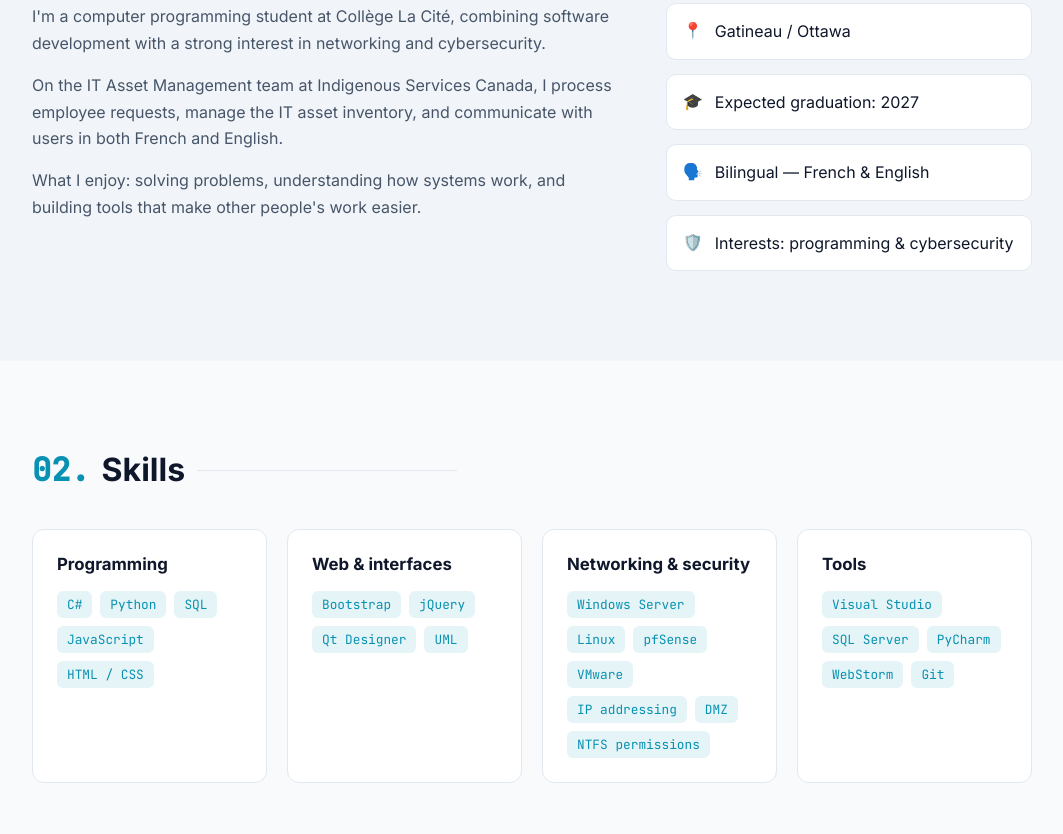
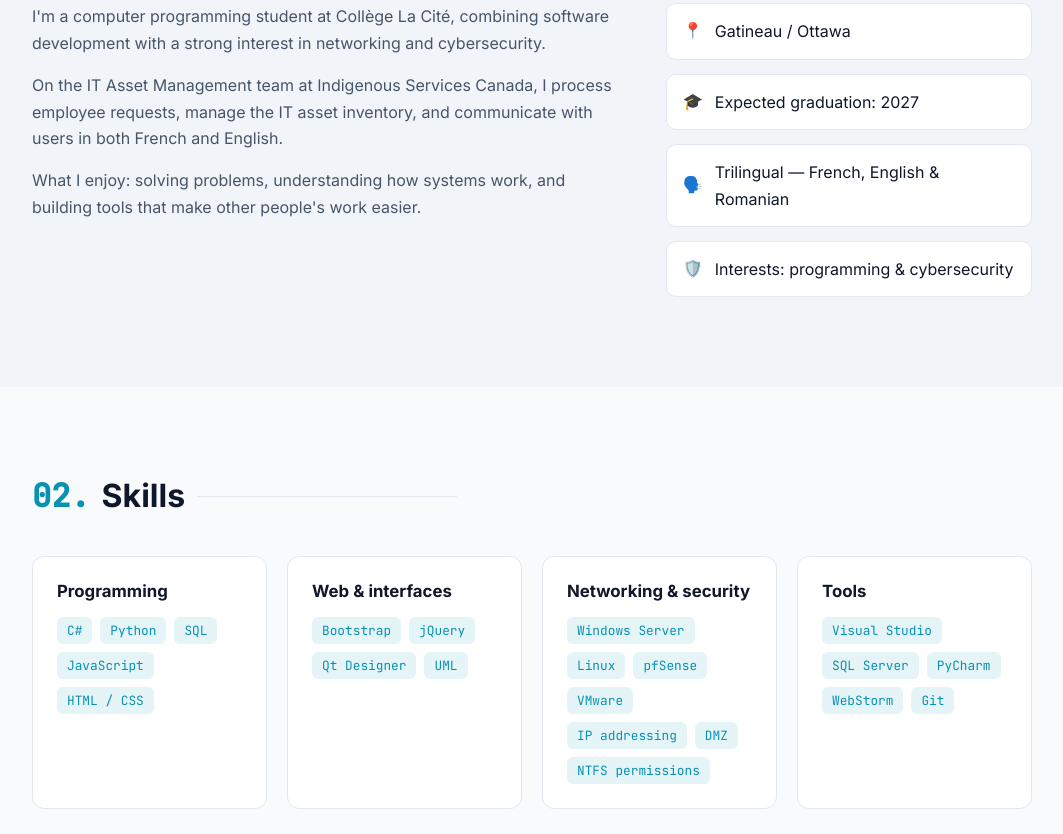
Before and after one commit to vladciolache/vladciolache.github.io, a plain HTML site: page index.html in a window 1280 px wide. Shown: the part 966-1800 px from the top of the page, without its empty margins (108-1171 px from the left). Drawn offline with Linux system fonts and the light colour scheme.

Commit message:
Ajoute le roumain et simplifie le nom de l'école secondaire en anglais
Co-Authored-By: Claude Opus 5.5 <noreply@anthropic.com>

```diff
--- a/index.html
+++ b/index.html
@@ -98,7 +98,7 @@
           <ul class="facts">
             <li><span class="mono accent">📍</span> <span data-i18n="about.f1">Gatineau / Ottawa</span></li>
             <li><span class="mono accent">🎓</span> <span data-i18n="about.f2">Diplôme prévu en 2027</span></li>
-            <li><span class="mono accent">🗣️</span> <span data-i18n="about.f3">Bilingue — français &amp; anglais</span></li>
+            <li><span class="mono accent">🗣️</span> <span data-i18n="about.f3">Trilingue — français, anglais &amp; roumain</span></li>
             <li><span class="mono accent">🛡️</span> <span data-i18n="about.f4">Intérêts : programmation &amp; cybersécurité</span></li>
           </ul>
         </div>
--- a/script.js
+++ b/script.js
@@ -40,7 +40,7 @@ const EN = {
     "What I enjoy: solving problems, understanding how systems work, and building tools that make other people's work easier.",
   "about.f1": "Gatineau / Ottawa",
   "about.f2": "Expected graduation: 2027",
-  "about.f3": "Bilingual — French & English",
+  "about.f3": "Trilingual — French, English & Romanian",
   "about.f4": "Interests: programming & cybersecurity",
 
   "skills.title": "Skills",
@@ -82,7 +82,7 @@ const EN = {
   "edu.e1.title": "Computer Programming",
   "edu.e2.title": "Programming and Security",
   "edu.e3.title": "High school",
-  "edu.e3.org": "Collège Nouvelles Frontières (private high school) · Gatineau",
+  "edu.e3.org": "Collège Nouvelles Frontières · Gatineau",
 
   "contact.title": "Get in touch",
   "contact.intro":
```
